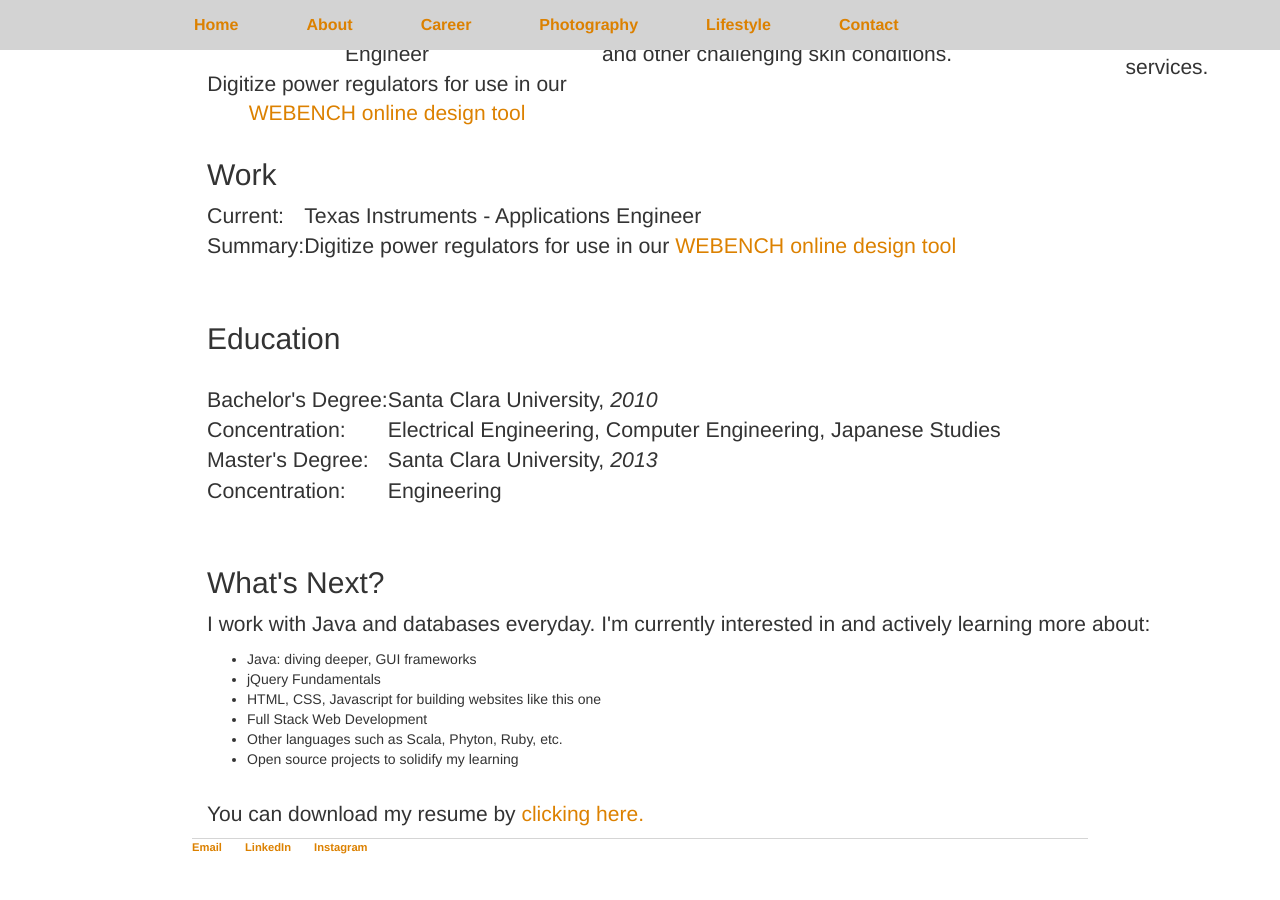
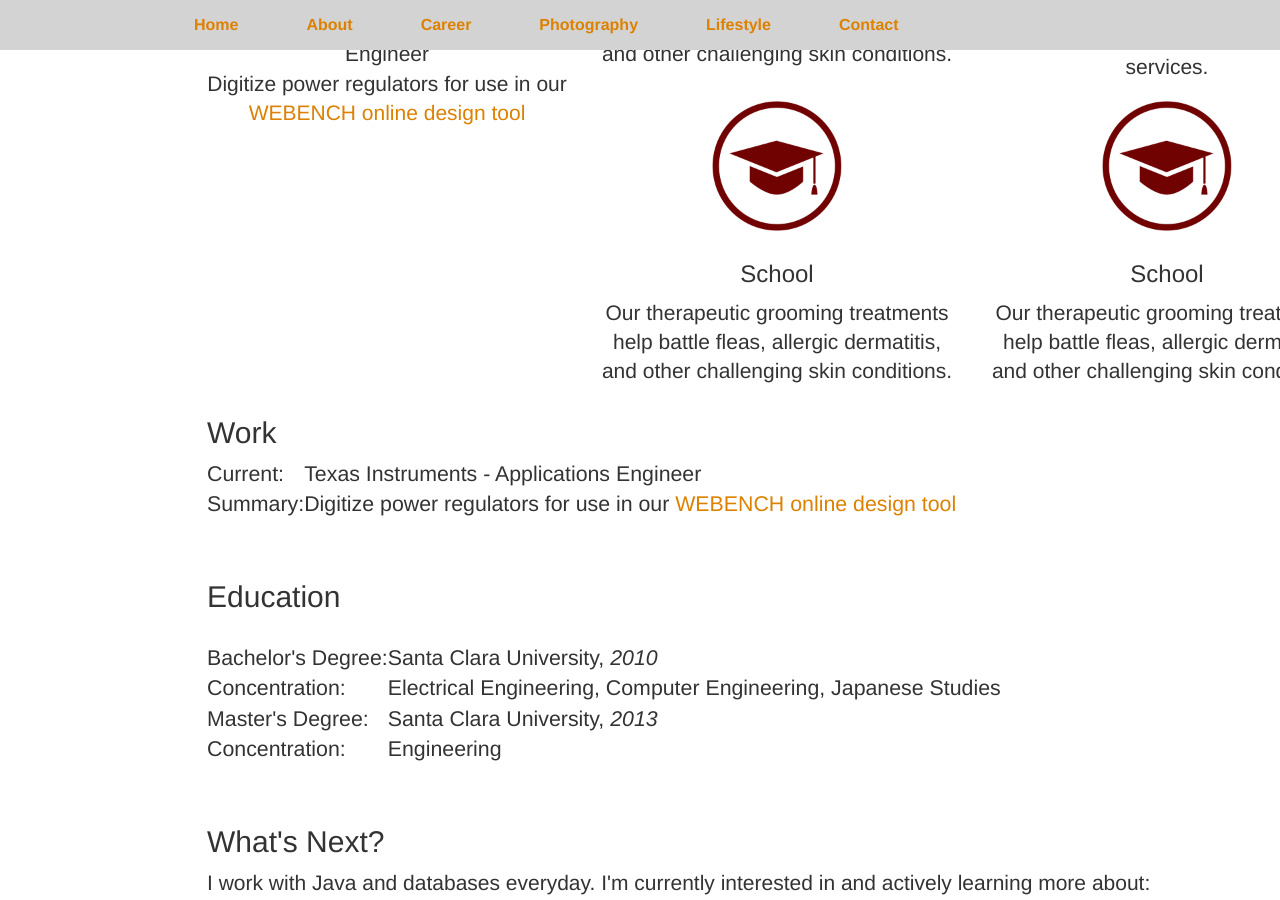
Before and after one commit to itsonlyjaz/itsonlyjaz.github.io, a Jekyll site: the page built from career/index.html, in a window 1280 px wide and 900 px high, scrolled down 922 px. Built offline with Jekyll 4.4.1, drawn with Linux system fonts in a browser that asks for light colours; nearby versions of some CDN libraries; library files that are not in the unit come from our copies; a script that is not in the unit is left out.

Commit message:
Update index.html

```diff
--- a/career/index.html
+++ b/career/index.html
@@ -36,6 +36,18 @@ title: jaz-marie
             <img class="icon" src="project.png" alt="Icon">
            <p><strong>Projects</strong>
             <p>Wellness and senior exams, ultrasound, x-ray, and dental cleanings are just a few of our general health services.</p>
+        </section>
+
+       <section class="col-sm-6 col-sm-4">
+            <img class="icon" src="school2.png" alt="Icon">
+            <h3>School</h3>
+            <p>Our therapeutic grooming treatments help battle fleas, allergic dermatitis, and other challenging skin conditions.</p>
+        </section>
+
+       <section class="col-sm-6 col-sm-4">
+            <img class="icon" src="school2.png" alt="Icon">
+            <h3>School</h3>
+            <p>Our therapeutic grooming treatments help battle fleas, allergic dermatitis, and other challenging skin conditions.</p>
         </section>
        </div>
 
```
